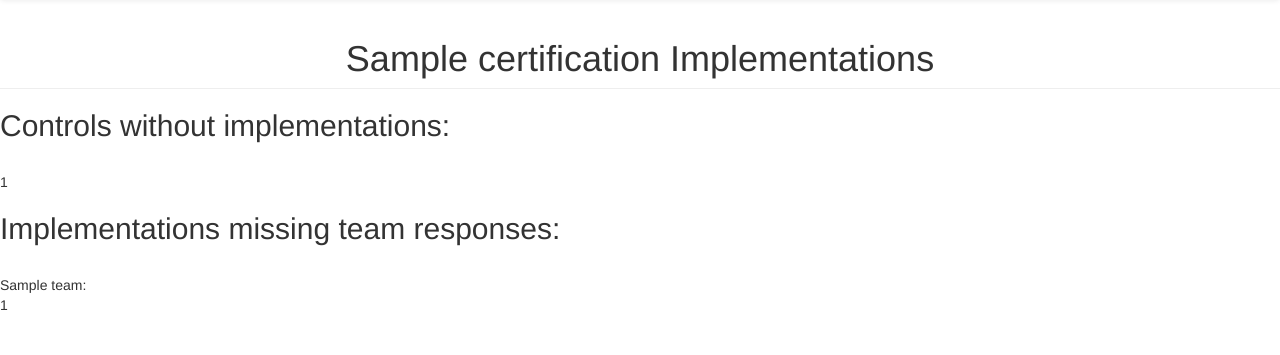
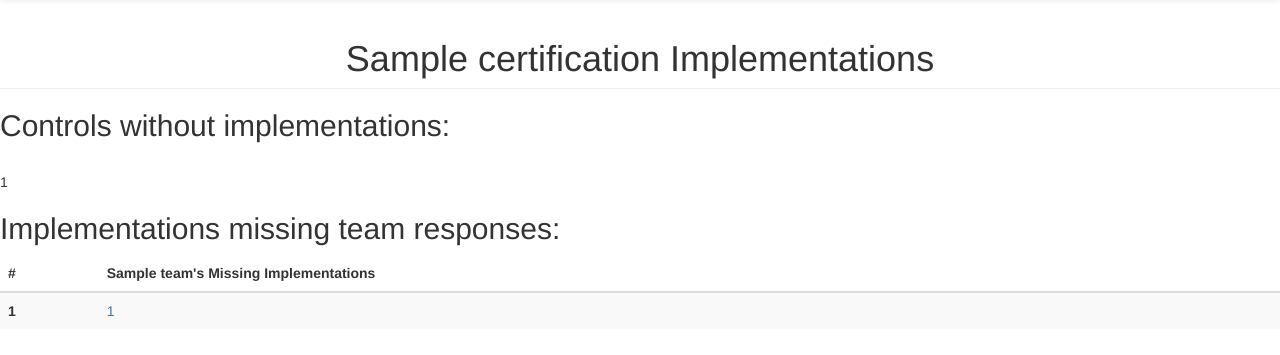
Before and after one commit to brasky/securityplanmanager, a Django app: template templates/view-certification.html in a window 1280 px wide. Shown: the part 52-407 px from the top of the page. Run offline with Django 3.2, Linux system fonts and the light colour scheme; the template is opened without the code that fills it: most values are stand-ins (such as "Sample title", 1, 10 or a date in 2020); some libraries are stand-ins or nearby versions.

Commit message:
added tables to missing implementations section

```diff
--- a/templates/view-certification.html
+++ b/templates/view-certification.html
@@ -22,17 +22,39 @@
 {% endfor %}
 
 <h2>Implementations missing team responses:</h2>
-<br>
 {% for team, team_controls in team_missing.items %}
-{{ team }}:
+<table class="table table-striped">
+  <thead>
+    <tr>
+      <th scope="col">#</th>
+      <th scope="col">{{team}}'s Missing Implementations</th>
+    </tr>
+  </thead>
+  <tbody>
+  {% for team_missing_control in team_controls %}
+
+    <tr>
+      <th scope="row">{{forloop.counter}}</th>
+      <td><a href="/implementations/{{team_missing_control.pk}}">{{team_missing_control.number}}</a></td>
+    </tr>
+
+{% endfor %}
+  </tbody>
+</table>
+
+{% endfor %}
+
+{% comment %} <br>
+{% for team, team_controls in team_missing.items %}
+<a href="/teams/{{team}}">{{ team }}</a>:
 {% for team_missing_control in team_controls %}
 <br>
-{{team_missing_control.number}}
+<a href="/implementations/{{team_missing_control.pk}}">{{team_missing_control.number}}</a>
 {% endfor %}
 <br>
 <br>
 
-{% endfor %}
+{% endfor %} {% endcomment %}
 
 
 {% comment %} {% for implementation in implementations %}
```
